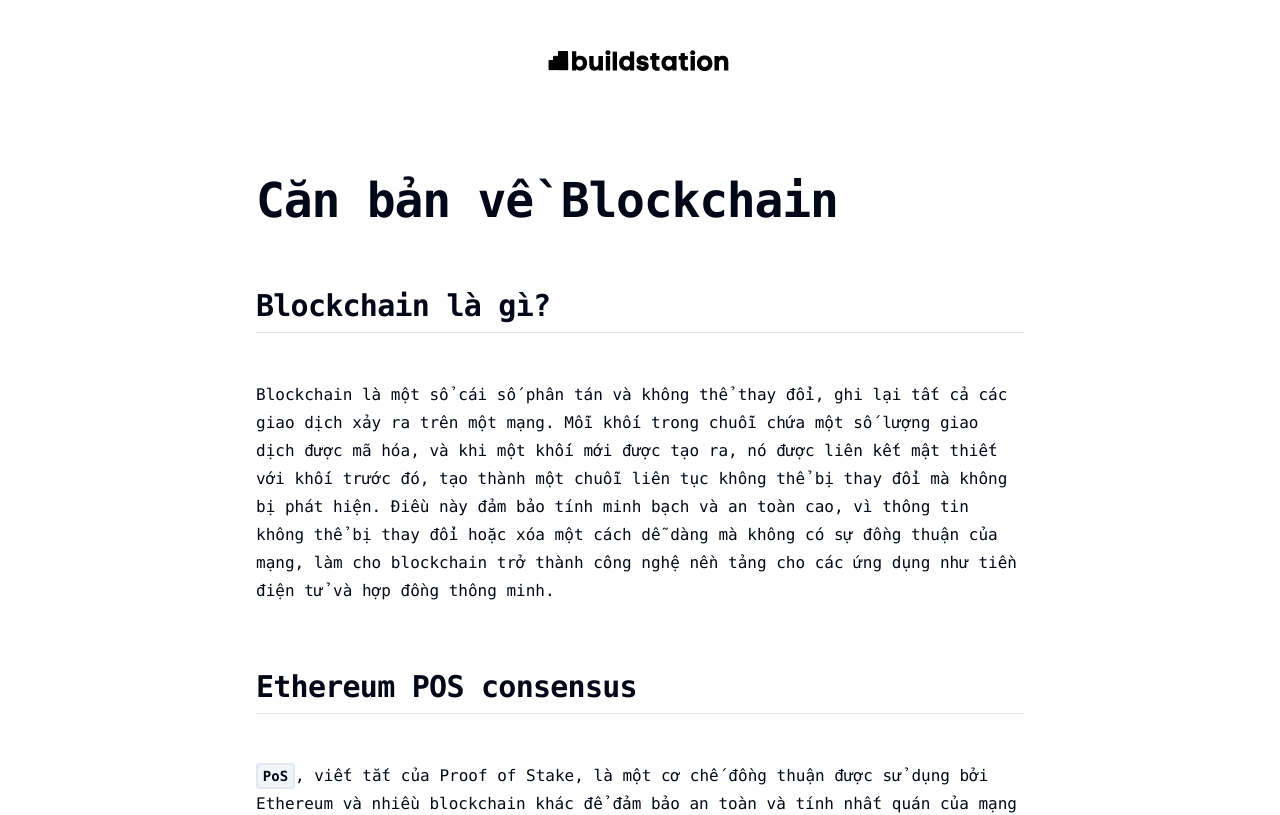
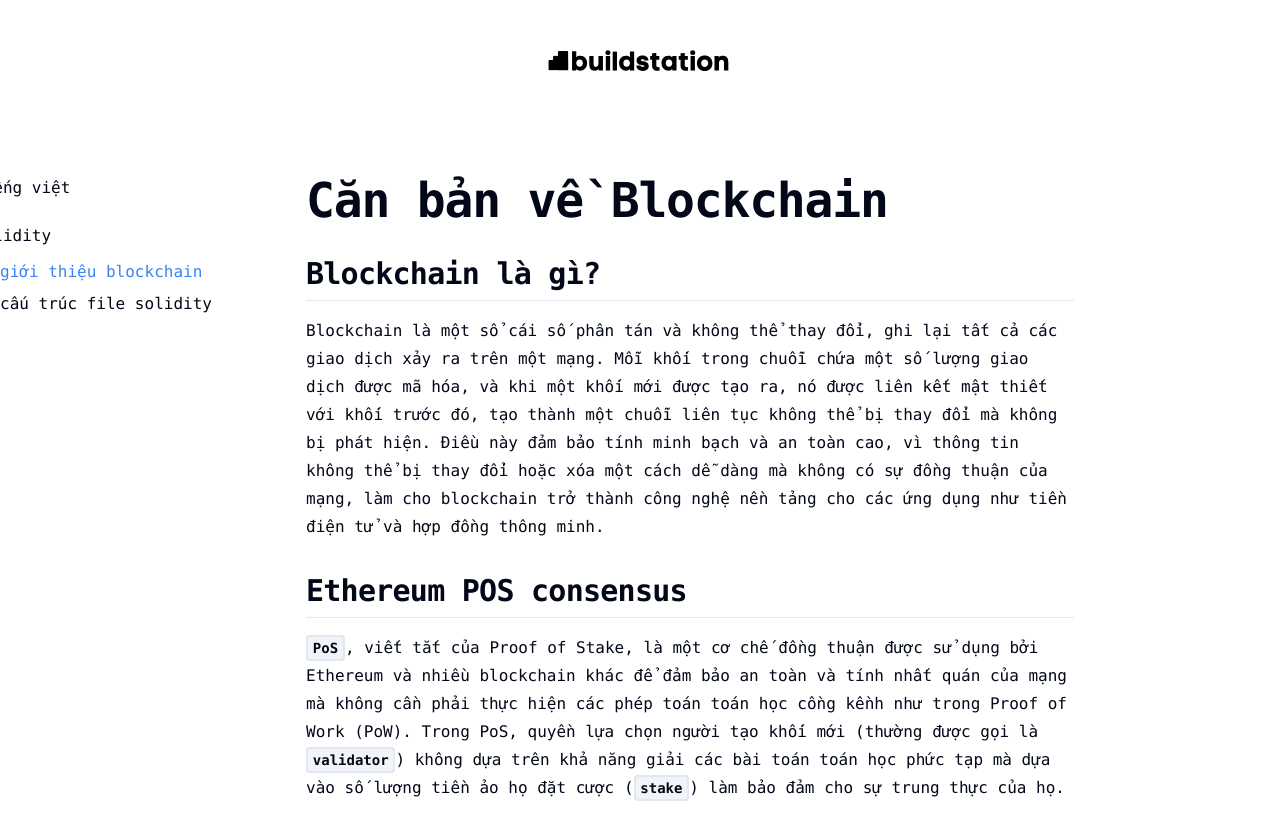
Before and after one commit to buildstationorg/buildstation, a Next.js app: page /library/dapp-bootcamps/vi/solidity/gioi-thieu/blockchain in a window 1280 px wide. Shown: the top 815 px of the page. Built offline with nearby package versions, Linux system fonts and the light colour scheme.

Commit message:
added styling

```diff
--- a/app/layout.tsx
+++ b/app/layout.tsx
@@ -48,11 +48,9 @@ export default function RootLayout({
       <Script defer data-domain="buildstation.org" src="https://analytics.pyhash.com/js/script.js"></Script>
       <body className={inter.className}>
         <main className="flex flex-col items-center p-6 md:p-10 pb-12 font-mono">
-          <div className="flex flex-col max-w-5xl w-full items-center gap-24">
+          <div className="flex flex-col max-w-7xl w-full items-center gap-24">
             <SiteHeader />
-              <div className="flex flex-col max-w-3xl w-full">
-                {children}
-              </div>
+              {children}
             <Footer />
           </div>
         </main>
--- /dev/null
+++ b/app/library/dapp-bootcamps/data.tsx
@@ -0,0 +1,29 @@
+export const dappBootcampsCategoryNavData = [
+  {
+    id: 1,
+    title: 'tiếng việt',
+    slug: '/library/dapp-bootcamps/vi',
+    parent: null,
+  },
+  {
+    id: 2,
+    title: 'solidity',
+    slug: '/library/dapp-bootcamps/vi/solidity',
+    parent: null
+  },
+]
+
+export const dappBootcampsItemNavData = [
+  {
+    id: 3,
+    title: 'giới thiệu blockchain',
+    slug: '/library/dapp-bootcamps/vi/solidity/gioi-thieu/blockchain',
+    parent: 2
+  },
+  {
+    id: 4,
+    title: 'cấu trúc file solidity',
+    slug: '/library/dapp-bootcamps/vi/solidity/gioi-thieu/cau-truc-file-solidity',
+    parent: 2
+  }
+]
--- /dev/null
+++ b/app/library/dapp-bootcamps/layout.tsx
@@ -0,0 +1,14 @@
+import { dappBootcampsCategoryNavData, dappBootcampsItemNavData } from './data'
+import SidebarNav from '@/components/sidebar-nav'
+
+export default function MdxLayout({ children }: { children: React.ReactNode }) {
+  // Create any shared layout or styles here
+  return (
+    <div className="grid grid-cols-[300px_minmax(768px,_1fr)_200px] text-left gap-8 justify-center">
+      <SidebarNav categories={dappBootcampsCategoryNavData} items={dappBootcampsItemNavData} />
+      <div>
+        {children}
+      </div>
+    </div>
+  )
+}
--- a/app/library/dapp-bootcamps/vi/solidity/gioi-thieu/blockchain/page.mdx
+++ b/app/library/dapp-bootcamps/vi/solidity/gioi-thieu/blockchain/page.mdx
@@ -1,3 +1,5 @@
+import PageNav from '@/components/page-nav'
+
 # Căn bản về Blockchain
 
 ## Blockchain là gì?
@@ -44,3 +46,10 @@ Base fee: the minimum **gas price** to send your transaction. Sau EIP-1559 thì
 Priority fee:
 
 Nếu nhiều người gửi giao dịch thì phí gas sẽ đắt hơn, và nhiều Ether sẽ được `burn` hơn.
+
+<PageNav
+    forward={{
+        title: "Cấu trúc file Solidity",
+        slug: "/library/dapp-bootcamps/vi/solidity/gioi-thieu/cau-truc-file-solidity"
+    }}
+/>
--- /dev/null
+++ b/app/library/dapp-bootcamps/vi/solidity/page.mdx
@@ -0,0 +1 @@
+# Solidity
--- a/app/library/layout.tsx
+++ b/app/library/layout.tsx
@@ -3,7 +3,7 @@ import Link from 'next/link'
 export default function MdxLayout({ children }: { children: React.ReactNode }) {
   // Create any shared layout or styles here
   return (
-    <div className="flex flex-col text-left w-full gap-8">
+    <div className="flex flex-col text-left gap-8 w-full">
       {children}
     </div>
   )
--- /dev/null
+++ b/components/page-nav.tsx
@@ -0,0 +1,64 @@
+import Link from "next/link";
+import { ChevronLeft, ChevronRight } from "lucide-react";
+
+interface PageNavProps {
+  forward: { slug: string; title: string };
+  backward: { slug: string; title: string };
+}
+
+export default function PageNav(nav: PageNavProps) {
+  if (!nav.backward) {
+    return (
+      <div className="grid grid-cols-1 gap-4">
+        <Link href={nav.forward.slug}>
+          <div className="flex flex-row justify-between items-center text-left p-4 border-2 rounded-md hover:border-blue-500 hover:text-blue-500 text-muted-foreground">
+            <div className="flex flex-col gap-2">
+              <div className="!text-sm !text-primary">Next</div>
+              <div className="text-md font-semibold">{nav.forward.title}</div>
+            </div>
+            <ChevronRight />
+          </div>
+        </Link>
+      </div>
+    );
+  }
+
+  if (!nav.forward) {
+    return (
+      <div className="grid grid-cols-1 gap-4">
+        <Link href={nav.backward.slug}>
+          <div className="flex flex-row justify-between items-center text-right p-4 border-2 rounded-md hover:border-blue-500 hover:text-blue-500 text-muted-foreground">
+            <ChevronLeft />
+            <div className="flex flex-col gap-2">
+              <div className="!text-sm !text-primary">Previous</div>
+              <div className="text-md font-semibold">{nav.backward.title}</div>
+            </div>
+          </div>
+        </Link>
+      </div>
+    );
+  }
+
+  return (
+    <div className="grid grid-cols-1 md:grid-cols-2 gap-4">
+      <Link href={nav.backward.slug}>
+        <div className="flex flex-row justify-between items-center text-right p-4 border-2 rounded-md hover:border-blue-500 hover:text-blue-500 text-muted-foreground">
+          <ChevronLeft />
+          <div className="flex flex-col gap-2">
+            <div className="!text-sm !text-primary">Previous</div>
+            <div className="text-md font-semibold">{nav.backward.title}</div>
+          </div>
+        </div>
+      </Link>
+      <Link href={nav.forward.slug}>
+        <div className="flex flex-row justify-between items-center text-left p-4 border-2 rounded-md hover:border-blue-500 hover:text-blue-500 text-muted-foreground">
+          <div className="flex flex-col gap-2">
+            <div className="!text-sm !text-primary">Next</div>
+            <div className="text-md font-semibold">{nav.forward.title}</div>
+          </div>
+          <ChevronRight />
+        </div>
+      </Link>
+    </div>
+  );
+}
--- /dev/null
+++ b/components/sidebar-nav.tsx
@@ -0,0 +1,43 @@
+'use client'
+
+import Link from 'next/link';
+import { usePathname } from 'next/navigation'
+
+interface SidebarNavProps {
+  categories: SidebarNavItem[];
+  items: SidebarNavItem[];
+}
+
+interface SidebarNavItem {
+  id: number;
+  title: string;
+  slug: string;
+  parent: number | null;
+}
+
+
+export default function SidebarNav(data: SidebarNavProps) {
+  const pathname = usePathname()
+
+  return (
+    <div className="flex flex-col gap-4">
+      {data.categories.map((category) => (
+        <div key={category.id} className='flex flex-col gap-2'>
+          <Link key={category.id} href={category.slug} className={pathname == category.slug ? "text-blue-500" : ""}>
+            {category.title}
+          </Link>
+          <div className="flex flex-col ml-2">
+            {
+              data.items.filter((item) => item.parent === category.id).map((item) => (
+                <Link key={item.id} href={item.slug} className={pathname == item.slug ? "pl-4 text-blue-500 border-l-2 border-l-blue-500 py-1" : "border-l-2 pl-4 py-1"}>
+                  {item.title}
+                </Link>
+              ))
+            }
+          </div>
+        </div>
+        ))
+      }
+    </div>
+  )
+}
--- a/package.json
+++ b/package.json
@@ -26,6 +26,7 @@
     "react-medium-image-zoom": "^5.1.10",
     "react-syntax-highlighter": "^15.5.0",
     "rehype": "^13.0.1",
+    "rehype-autolink-headings": "^7.1.0",
     "remark-gfm": "^4.0.0",
     "simple-icons": "^11.12.0",
     "tailwind-merge": "^2.2.1",
```
Also changed, not shown: app/library/dapp-bootcamps/vi/solidity/gioi-thieu/cau-truc-file-solidity/page.mdx (+13 -0 lines), app/library/dapp-bootcamps/vi/solidity/gioi-thieu/cau-truc-smart-contract/page.mdx (+14 -0 lines), components/table-of-contents.tsx (added), 1 other file (tests, documents, lock files or other folders).
